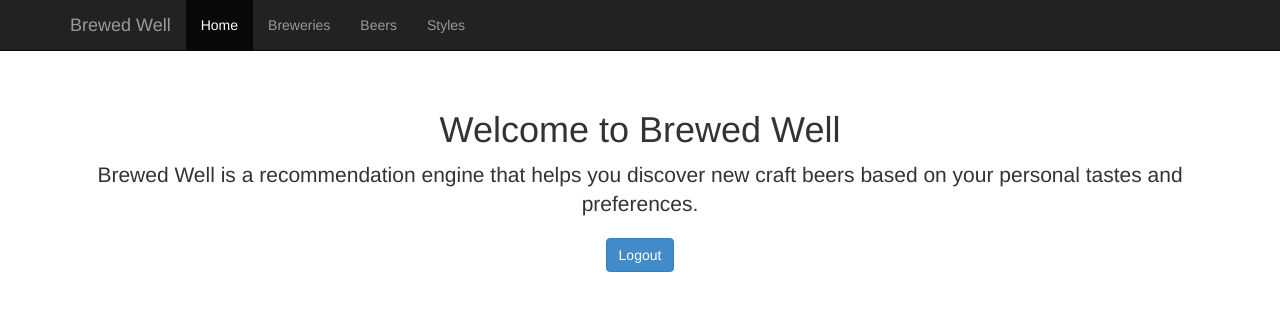
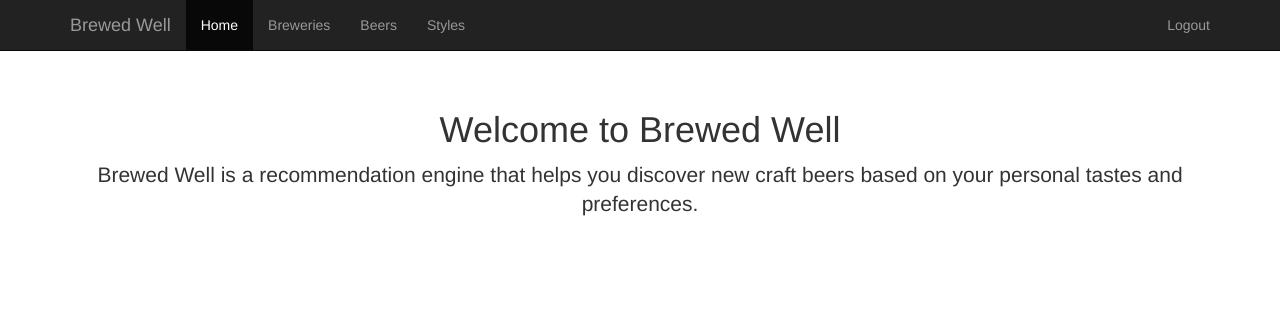
Before and after one commit to sheeksav/brewedwell, a Django app: page / in a window 1280 px wide. Shown: the top 311 px of the page. Run offline with Django 3.2, Linux system fonts and the light colour scheme; the visitor is signed in with stand-in values (Sample User, id 1); some libraries are stand-ins or nearby versions.

Commit message:
Moved login/logout to top nav.

```diff
--- a/templates/base.html
+++ b/templates/base.html
@@ -41,6 +41,13 @@
             <li><a href="{% url 'beer-list' %}">Beers</a></li>
             <li><a href="{% url 'style-list' %}">Styles</a></li>
           </ul>
+          <ul class="nav navbar-nav navbar-right">
+          {% if user.is_authenticated %}
+            <li><a href="{% url 'logout' %}">Logout</a></li>
+          {% else %}
+            <li><a href="{% url 'login' %}">Login</a></li>
+          {% endif %}
+          </ul>
         </div><!--/.nav-collapse -->
       </div>
     </div>
--- a/templates/engine/home.html
+++ b/templates/engine/home.html
@@ -10,14 +10,8 @@
 
 		<p class="lead">Brewed Well is a recommendation engine that helps you discover new craft beers based on your personal tastes and preferences.</p>
 
-		{% if user.is_authenticated %}
-
-		<p><a class="btn btn-primary" href="{% url 'logout' %}">Logout</a></p>
-
-		{% else %}
-
-		<p><a class="btn btn-primary" href="{% url 'login' %}">Login</a></p>
-
+		{% if not user.is_authenticated %}
+			<p><a class="btn btn-primary" href="{% url 'login' %}">Login</a></p>
 		{% endif %}
 
 
```
